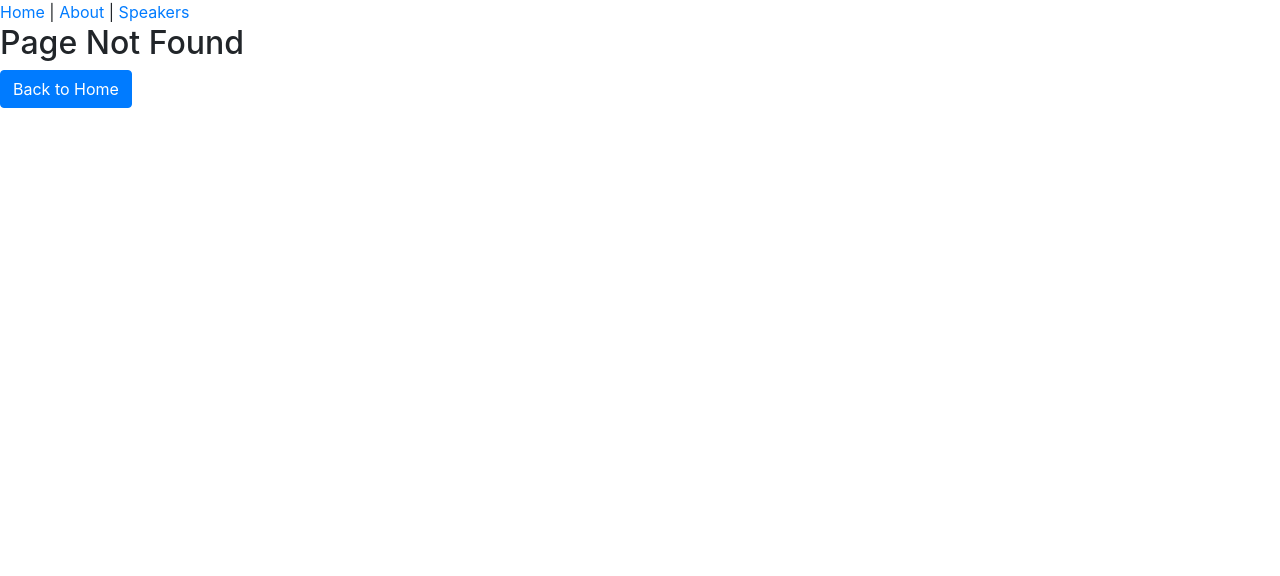
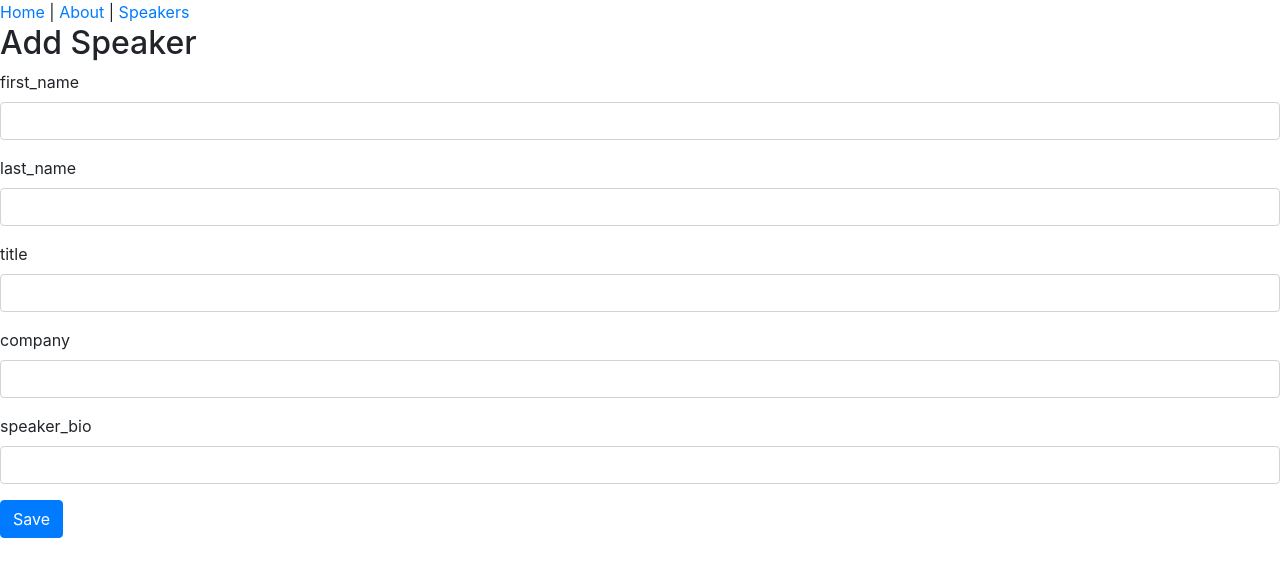
Before and after one commit to akashgarg3a/React-Demo, a React (Create React App) app: page /Speaker in a window 1280 px wide. Before the commit this address had no page. Shown: the top 576 px of the page. Built offline with nearby package versions, Linux system fonts and the light colour scheme.

Commit message:
Added Add Speaker component

```diff
--- /dev/null
+++ b/src/components/AddSpeakerPage.js
@@ -0,0 +1,27 @@
+import React, { useState } from "react";
+import SpeakerForm from "./SpeakerForm";
+
+const AddSpeakerPage = props => {
+    const [speaker, setSpeaker] = useState({
+        speaker_id: null,
+        first_name: "",
+        last_name: "",
+        title: "",
+        company: "",
+        speaker_bio: "",
+        speaker_photo: "",
+    });
+
+    function handelValueChange(event) {
+        const updatedSpeaker = { ...speaker, [event.target.name] : event.target.value};
+        setSpeaker(updatedSpeaker);
+    }
+    return (
+        <>
+        <h2>Add Speaker</h2>
+        <SpeakerForm speaker={speaker} onChange={handelValueChange}/>
+        </>
+    );
+}
+
+export default AddSpeakerPage;
--- a/src/components/App.js
+++ b/src/components/App.js
@@ -6,6 +6,7 @@ import SpeakersPage from "./SpeakersPages";
 import { Route, Switch, Redirect } from "react-router-dom";
 import NotFoundPage from "./NotFoundPage";
 import ManageSpeakerPage from "./ManageSpeakerPage";
+import AddSpeakerPage from "./AddSpeakerPage";
 
 function App() {
     return (
@@ -16,6 +17,7 @@ function App() {
                 <Route path="/About" exact component={AboutPage}></Route>
                 <Route path="/Speakers" component={SpeakersPage}></Route>
                 <Route path="/Speaker/:id" component={ManageSpeakerPage}></Route>
+                <Route path="/Speaker" component={AddSpeakerPage}></Route>
                 <Redirect from="/about-page" to="/about"/>
                 <Route component={NotFoundPage} />
             </Switch>
--- a/src/components/ManageSpeakerPage.js
+++ b/src/components/ManageSpeakerPage.js
@@ -3,7 +3,7 @@ import { getSpeakerById }  from "./api/Speakers";
 const ManageSpeakerPage = props => {
 
     const [speaker, setSpeaker] = useState({
-        speaker_id: '',
+        speaker_id: null,
         first_name: "",
         last_name: "",
         title: "",
--- /dev/null
+++ b/src/components/SpeakerForm.js
@@ -0,0 +1,54 @@
+import React from "react";
+import TextInput from "./common/TextInput";
+
+function SpeakerForm(props) {
+    return (
+        <form>
+            <TextInput
+                id="first_name"
+                label="first_name"
+                onChange={props.onChange}
+                name="first_name"
+                value={props.speaker.first_name}
+            />
+            <TextInput
+                id="last_name"
+                label="last_name"
+                onChange={props.onChange}
+                name="last_name"
+                value={props.speaker.last_name}
+            />
+            <TextInput
+                id="title"
+                label="title"
+                onChange={props.onChange}
+                name="title"
+                value={props.speaker.title}
+            />
+            <TextInput
+                id="company"
+                label="company"
+                onChange={props.onChange}
+                name="company"
+                value={props.speaker.company}
+            />
+            <TextInput
+                id="speaker_bio"
+                label="speaker_bio"
+                onChange={props.onChange}
+                name="speaker_bio"
+                value={props.speaker.speaker_bio}
+            />
+            {/* <TextInput
+                id="speaker_photo"
+                label="speaker_photo"
+                onChange={props.onChange}
+                name="speaker_photo"
+                value={props.speaker.speaker_photo}
+            /> */}
+            <input type="submit" value="Save" className="btn btn-primary" />
+        </form>
+    );
+}
+
+export default SpeakerForm;
--- a/src/components/SpeakersPages.js
+++ b/src/components/SpeakersPages.js
@@ -1,6 +1,7 @@
 import React, { useState, useEffect }  from "react";
 import { getSpeakers } from "./api/Speakers";
 import SpeakerList from "./SpeakerList";
+import {Link} from "react-router-dom";
 
 function CoursesPage() {
 
@@ -13,6 +14,7 @@ function CoursesPage() {
     return (
         <>
             <h2>Speakers</h2>
+            <Link className="btn btn-primary" to="/Speaker">Add Speaker</Link>
             <SpeakerList speakers={speakers} />
         </>
 
--- /dev/null
+++ b/src/components/common/TextInput.js
@@ -0,0 +1,41 @@
+import React from "react";
+import PropTypes from "prop-types";
+
+function TextInput(props) {
+    let wrapperClass = "form-group";
+    if(props.length > 0) {
+        wrapperClass += " has-error";
+    }
+
+    return (
+        <div className={wrapperClass}>
+            <label htmlFor={props.id}>{props.label}</label>
+            <div className="field">
+                <input
+                    id={props.id}
+                    type="text"
+                    onChange={props.onChange}
+                    name={props.name}
+                    className="form-control"
+                    value={props.value}
+                />
+            </div>
+            {props.error && <div className="alert alert-danger">{props.error}</div>}
+        </div>
+    );
+}
+
+TextInput.propTypes = {
+    id: PropTypes.string.isRequired,
+    name: PropTypes.string.isRequired,
+    label: PropTypes.string.isRequired,
+    onChange: PropTypes.func.isRequired,
+    value: PropTypes.string,
+    error: PropTypes.string
+};
+
+TextInput.defaultProps = {
+    error: ""
+}
+
+export default TextInput;
```
